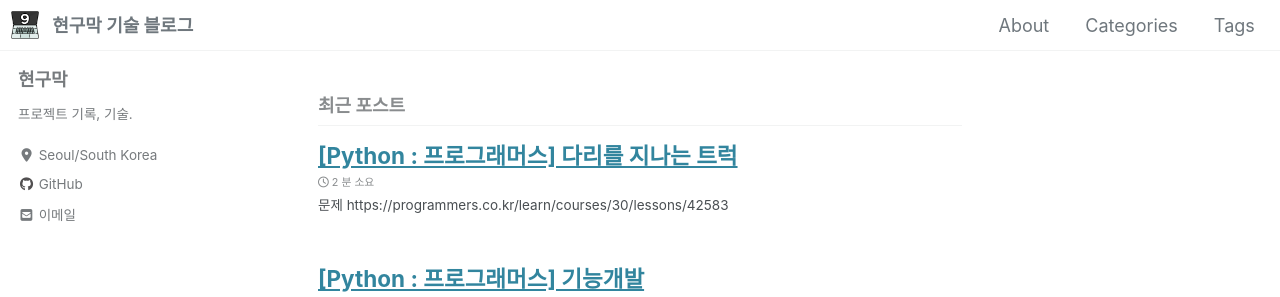
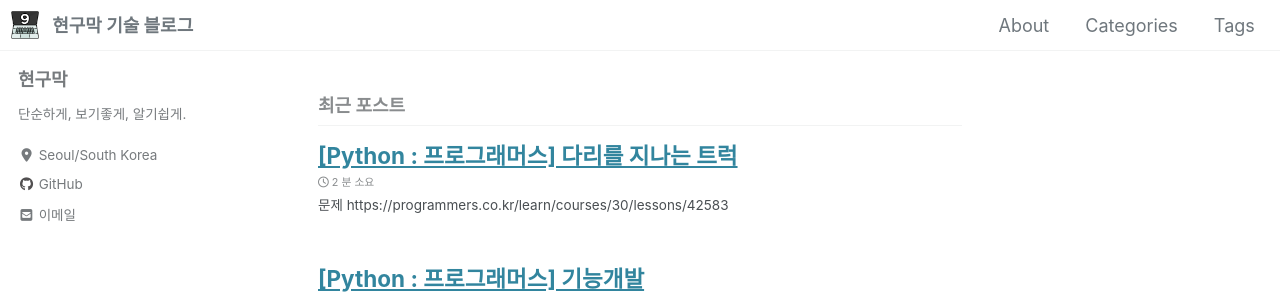
Before and after one commit to Hyeon9mak/Hyeon9mak.github.io, a Jekyll site: the page built from index.html, in a window 1280 px wide. Shown: the top 297 px of the page. Built offline with Jekyll 4.4.1, drawn with Linux system fonts in a browser that asks for light colours; cached includes are drawn as plain includes; nearby versions of some CDN libraries; the list of posts is cut into pages by our own code.

Commit message:
Update _config.yml
Update description & bio

```diff
--- a/_config.yml
+++ b/_config.yml
@@ -20,7 +20,7 @@
 title_separator          : "-"
 subtitle                 : # site tagline that appears below site title in masthead
 name                     : "현구막"
-description              : "프로젝트 기록, 기술."
+description              : "단순하게, 보기좋게, 알기쉽게."
 url                      : "https://Hyeon9mak.github.io"
 baseurl                  : # the subpath of your site, e.g. "/blog"
 repository               : # GitHub username/repo-name e.g. "mmistakes/minimal-mistakes"
@@ -109,7 +109,7 @@
 author:
   name             : "현구막"
   avatar           : # path of avatar image, e.g. "/assets/images/bio-photo.jpg"
-  bio              : "프로젝트 기록, 기술."
+  bio              : "단순하게, 보기좋게, 알기쉽게."
   location         : "Seoul/South Korea"
   email            : "jinha3507@gmail.com"
   links:
```
